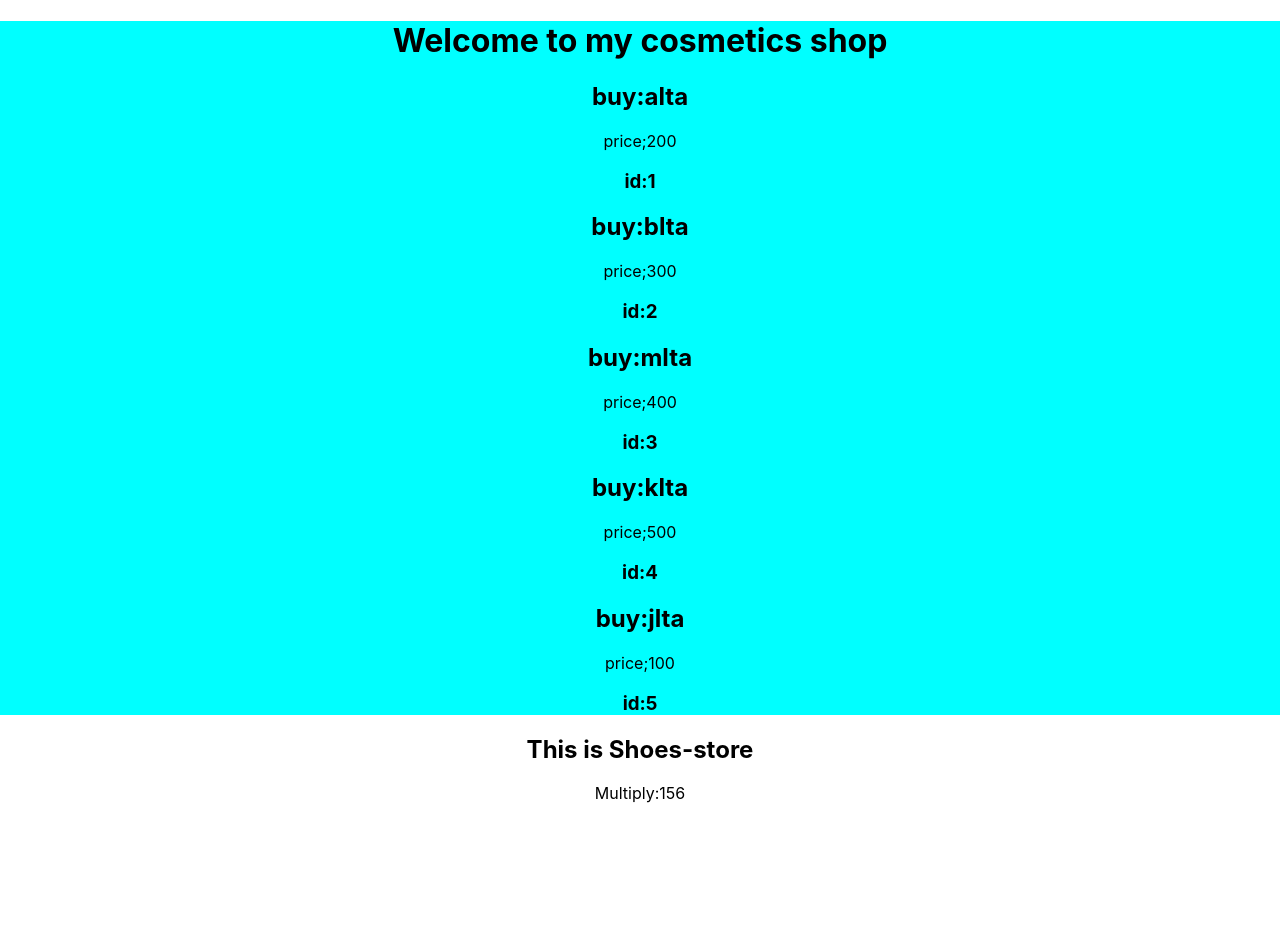
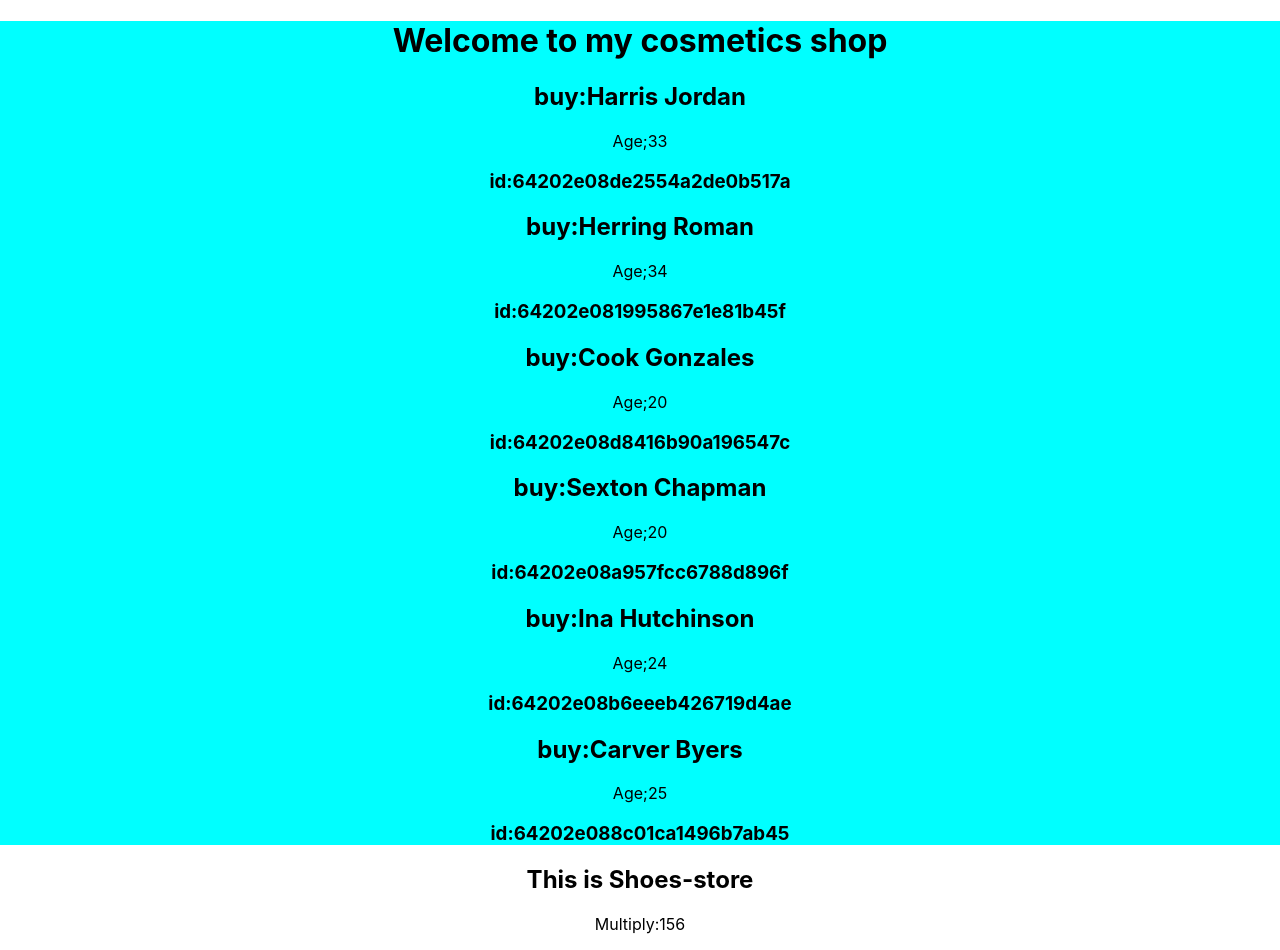
Before and after one commit to Shahinur04/reactjs-module49, a React (Create React App) app: page / in a window 1280 px wide. Before the commit the page ends 819 px from the top, so only its background shows below. Built offline with nearby package versions, Linux system fonts and the light colour scheme.

Commit message:
json fake jenerator data

```diff
--- a/src/Components/Cosmetic/Cosmetic.js
+++ b/src/Components/Cosmetic/Cosmetic.js
@@ -2,12 +2,12 @@ import React from 'react';
 
 
 const Cosmetic = (props) => {
-    const{name,price,id}=props.cosmetic;
+    const{name,age,id}=props.cosmetic;
     // console.log(props)
     return (
         <div>
             <h2>buy:{name}</h2>
-            <p>price;{price}</p>
+            <p>Age;{age}</p>
             <h3>id:{id}</h3>
         </div>
     );
--- a/src/Components/Cosmetics/Cosmetics.js
+++ b/src/Components/Cosmetics/Cosmetics.js
@@ -4,12 +4,37 @@ import Cosmetic from '../Cosmetic/Cosmetic';
 import './Cosmetics.css'
 const Cosmetics = () => {
    const cosmetics=[
-    {name:'alta',id:1,price:200},
-    {name:'blta',id:2,price:300},
-    {name:'mlta',id:3,price:400},
-    {name:'klta',id:4,price:500},
-    {name:'jlta',id:5,price:100}
-   ]
+    {
+      "id": "64202e08de2554a2de0b517a",
+      "age": 33,
+      "name": "Harris Jordan"
+    },
+    {
+      "id": "64202e081995867e1e81b45f",
+      "age": 34,
+      "name": "Herring Roman"
+    },
+    {
+      "id": "64202e08d8416b90a196547c",
+      "age": 20,
+      "name": "Cook Gonzales"
+    },
+    {
+      "id": "64202e08a957fcc6788d896f",
+      "age": 20,
+      "name": "Sexton Chapman"
+    },
+    {
+      "id": "64202e08b6eeeb426719d4ae",
+      "age": 24,
+      "name": "Ina Hutchinson"
+    },
+    {
+      "id": "64202e088c01ca1496b7ab45",
+      "age": 25,
+      "name": "Carver Byers"
+    }
+  ]
     return (
         <div className='container'>
             <h1>Welcome to my cosmetics shop</h1>
```
